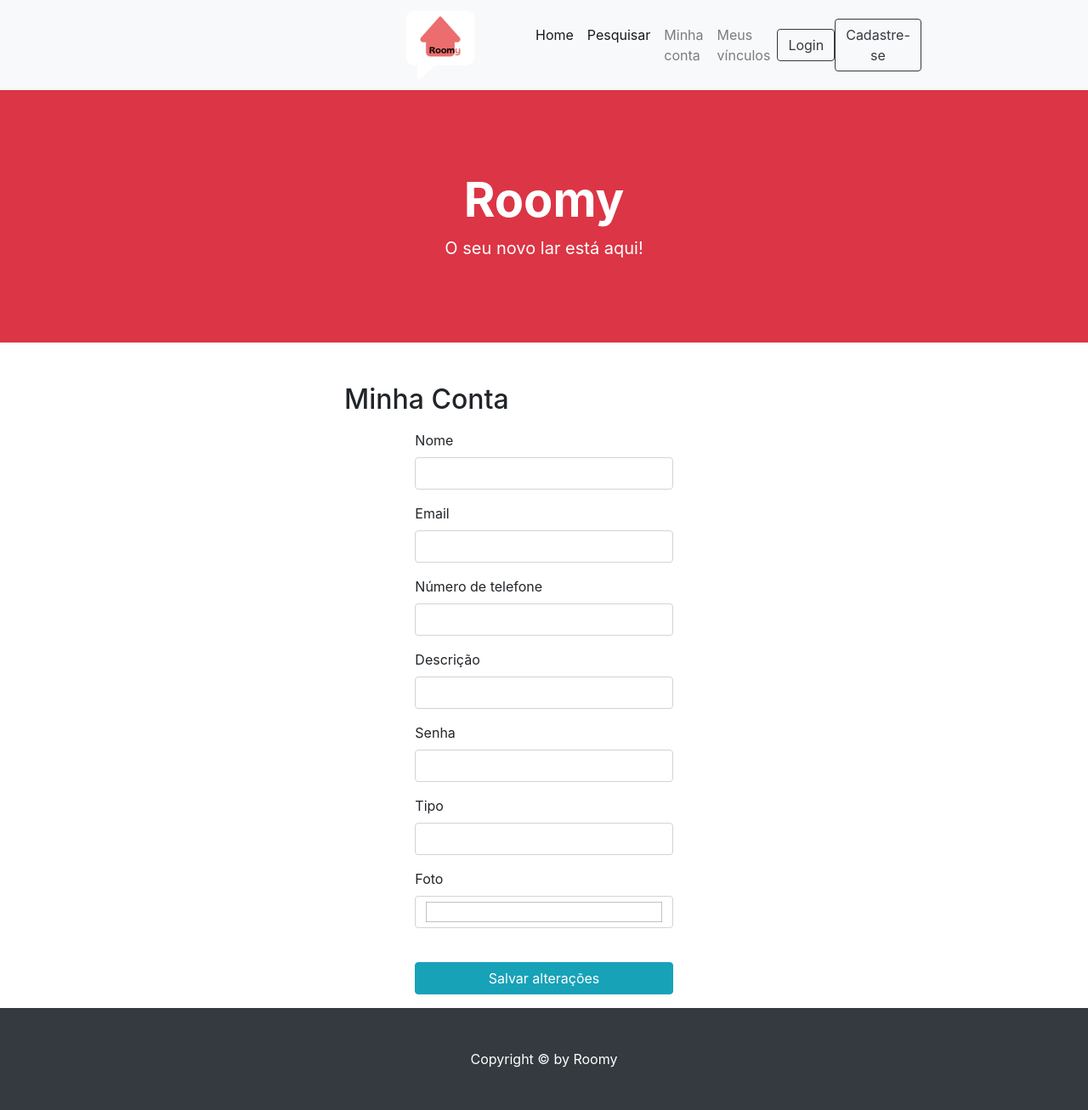
After one commit to alissinhozz/Roomy, a CodeIgniter 4 app: the page made by app/Views/editusuario.php in a window 1280 px wide. The commit adds this page. Shown: the whole page at 85% size. Run offline with PHP 8.4 and a stand-in for CodeIgniter, Linux system fonts and the light colour scheme; the template is opened without the code that fills it, so the values that code supplies are empty; some libraries are stand-ins or nearby versions.

Commit message:
tentandoumcommit

```diff
--- a/app/Config/Boot/production.php
+++ b/app/Config/Boot/production.php
@@ -7,7 +7,7 @@
  | Don't show ANY in production environments. Instead, let the system catch
  | it and display a generic error message.
  */
-ini_set('display_errors', '0');
+ini_set('display_errors', '1');
 error_reporting(E_ALL & ~E_NOTICE & ~E_DEPRECATED & ~E_STRICT & ~E_USER_NOTICE & ~E_USER_DEPRECATED);
 
 /*
--- /dev/null
+++ b/app/Views/editusuario.php
@@ -0,0 +1,100 @@
+<?php echo $this->extend('layout') ?>
+<?php echo $this->section('content') ?>
+<!DOCTYPE html>
+<html lang="en">
+
+<head>
+    <meta charset="utf-8">
+    <meta name="viewport" content="width=device-width, initial-scale=1, shrink-to-fit=no">
+    <title>Minha Conta</title>
+    <link rel="stylesheet" href="https://stackpath.bootstrapcdn.com/bootstrap/4.5.0/css/bootstrap.min.css">
+  <style>
+    .container {
+      max-width: 500px;
+    }
+    .error {
+      display: block;
+      padding-top: 5px;
+      font-size: 14px;
+      color: red;
+    }
+  </style>
+  </head>
+
+<body>
+    <div class="container mt-5">
+        <p><h2>Minha Conta</h2></p>
+        <div class="row">
+            <div class="col-2"></div>
+            <div class="col-8">
+                <form method="post" id="update_usuario" name="update_usuario" action="<?= site_url('/update')?>">
+                    <input type="hidden" name="idUsuario" id="idUsuario" value="<?php echo $user_obj['idUsuario']; ?>">
+                    <div class="form-group">
+                        <label>Nome</label>
+                        <input type="text" name="nome" class="form-control" value="<?php echo $user_obj['nome']; ?>">
+                    </div>
+                    <div class="form-group">
+                        <label>Email</label>
+                        <input type="email" name="email" class="form-control" value="<?php echo $user_obj['email']; ?>">
+                    </div>
+                    <div class="form-group">
+                        <label>Número de telefone</label>
+                        <input type="tel" name="num_tel" class="form-control" value="<?php echo $user_obj['num_tel']; ?>">
+                    </div>
+                    <div class="form-group">
+                        <label>Descrição</label>
+                        <input type="text" name="descricao" class="form-control" value="<?php echo $user_obj['descricao']; ?>">
+                    </div>
+                    <div class="form-group">
+                        <label>Senha</label>
+                        <input type="password" name="senha" class="form-control" value="<?php echo $user_obj['senha']; ?>">
+                    </div>
+                    <div class="form-group">
+                        <label>Tipo</label>
+                        <input type="text" name="tipo" class="form-control" value="<?php echo $user_obj['tipo']; ?>">
+                    </div>
+                    <div class="form-group">
+                        <label>Foto</label>
+                        <input type="image" name="fotoUser" class="form-control" value="<?php echo $user_obj['fotoUser']; ?>">
+                    </div>
+                    <div class="form-group"><br/>
+                    <button type="submit" class="btn btn-info btn-block">Salvar alterações</button>
+                    </div>
+                </form>
+            </div>
+            <div class="col-2"></div>
+        </div>
+    </div>
+    <script src="https://code.jquery.com/jquery-3.5.1.slim.min.js"></script>
+  <script src="https://cdnjs.cloudflare.com/ajax/libs/jquery-validate/1.19.2/jquery.validate.js"></script>
+  <script src="https://cdnjs.cloudflare.com/ajax/libs/jquery-validate/1.19.2/additional-methods.min.js"></script>
+  <script>
+        if($("#update_usuario").length>0){
+            $("update_usuario").validate({
+                rules: {
+                    nome:{
+                        required: true,
+                    },
+                    email:{
+                        required: true,
+                        maxlength:60,
+                        email: true,
+                    },
+                },
+                    messages: {
+                        nome:{
+                            required: "É necessário digitar seu nome.",
+                        },
+                        email: {
+                            required:"É necessário digitar seu email.",
+                            email: "Isso não parece um endereço válido de email.",
+                            maxlength: "O email deve ter no máximo 60 caracteres.",
+                        },
+                    },
+            })
+        }
+    </script>
+</body>
+
+</html>
+<?php echo $this->endSection() ?>
```
Also changed, not shown: app/Config/Routes.php (+13 -0 lines), app/Controllers/Conta.php (+37 -2 lines), app/Models/UsuarioModel.php (added, +9 -0 lines), app/Views/minhaconta.php (+103 -1 lines).
